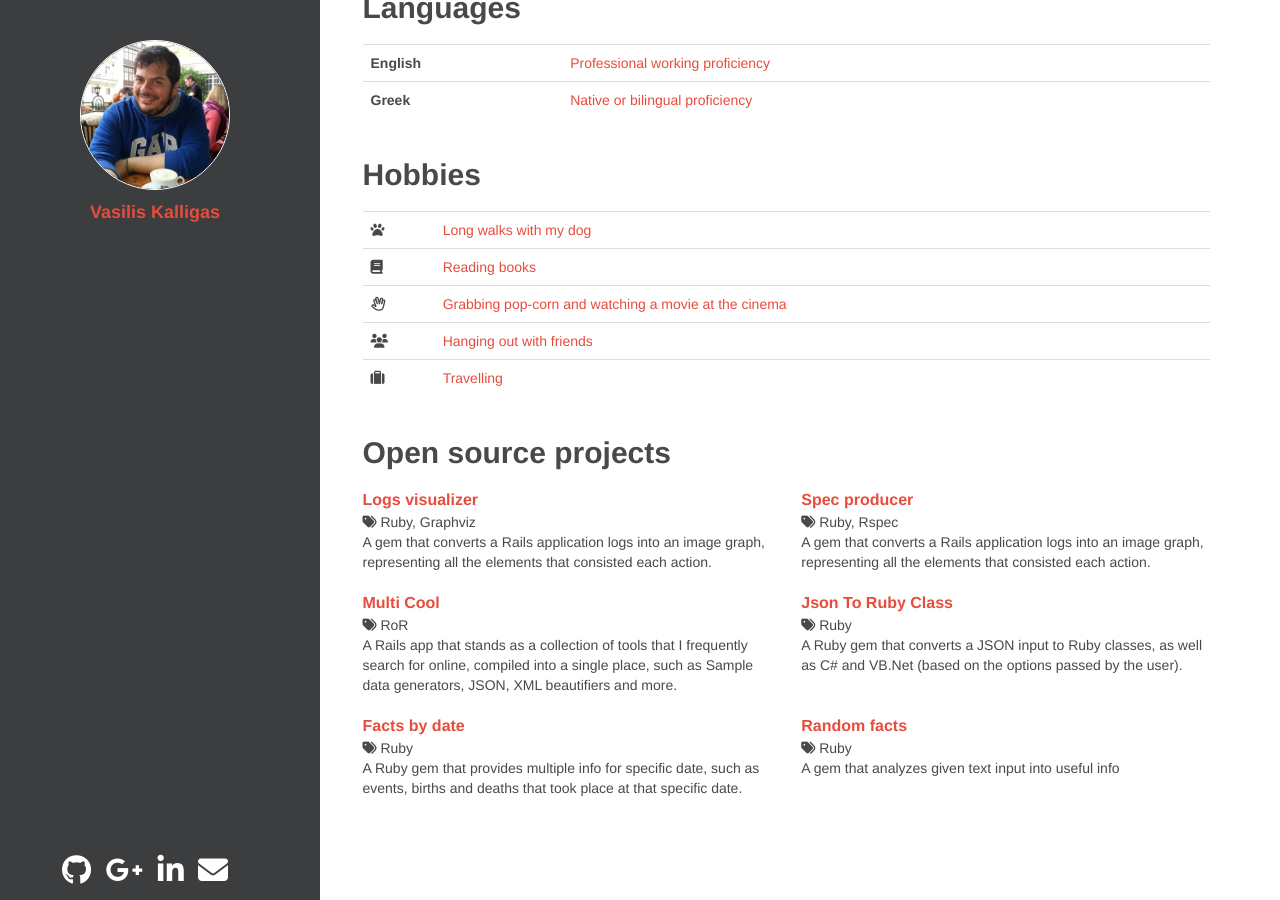
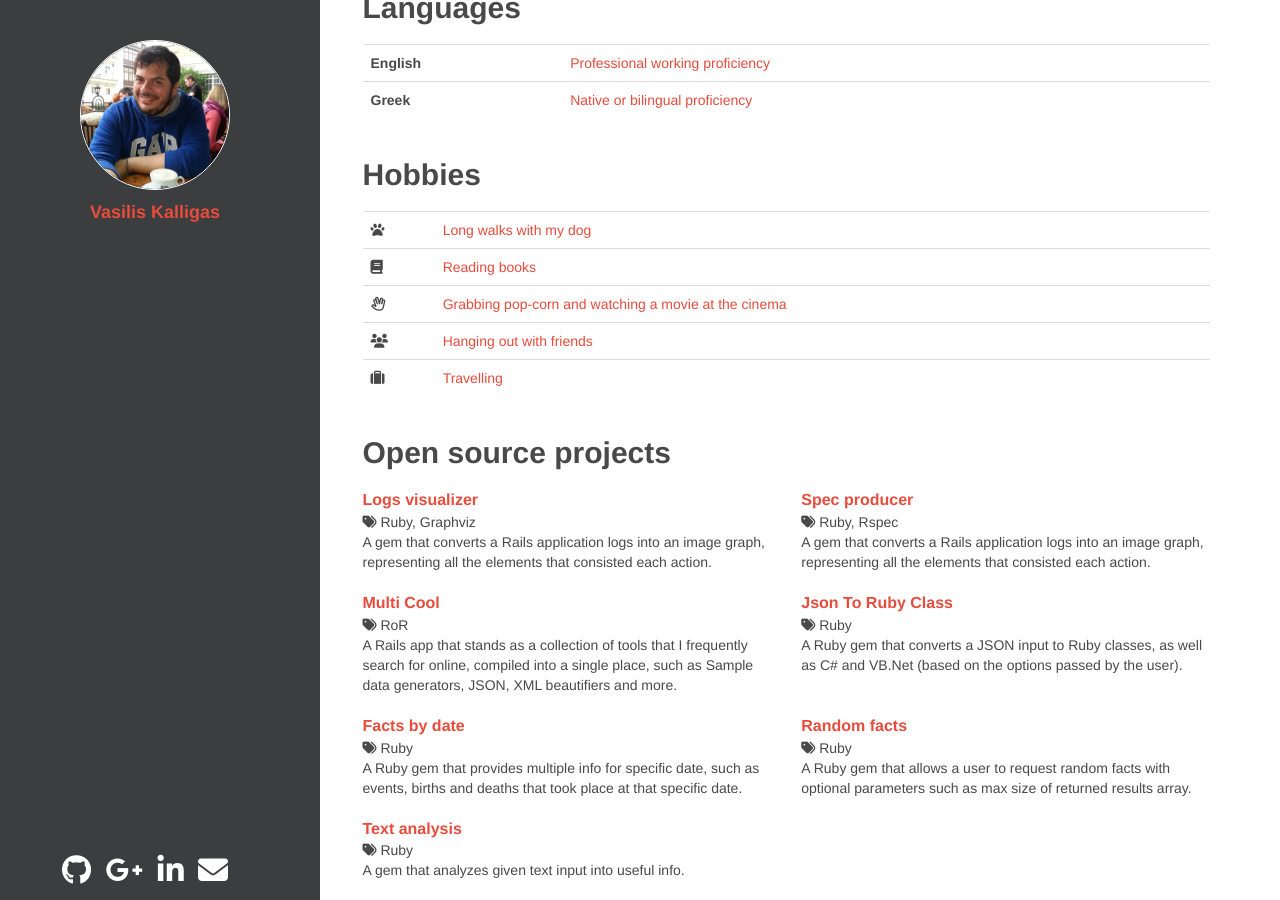
Before and after one commit to arcanoid/arcanoid.github.io, a Jekyll site: the page built from index.html, in a window 1280 px wide and 900 px high, scrolled down 1593 px. Built offline with Jekyll 4.4.1, drawn with Linux system fonts in a browser that asks for light colours; nearby versions of some CDN libraries.

Commit message:
Fixed typos.

```diff
--- a/_config.yml
+++ b/_config.yml
@@ -122,7 +122,7 @@
       Source code: https://github.com/arcanoid/random_facts
       Description: A Ruby gem that allows a user to request random facts with optional parameters such as max size of returned results array.
       Technologies: Ruby
-    Random facts:
+    Text analysis:
       Source code: https://github.com/arcanoid/text_analysis
-      Description: A gem that analyzes given text input into useful info
+      Description: A gem that analyzes given text input into useful info.
       Technologies: Ruby
```
